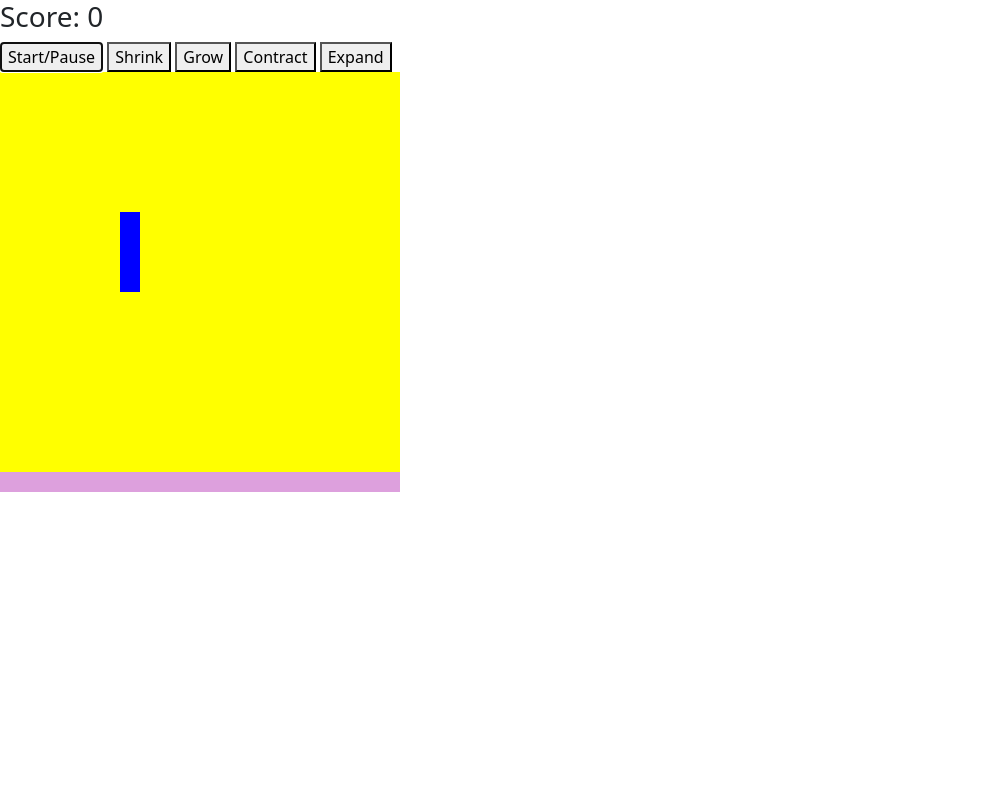
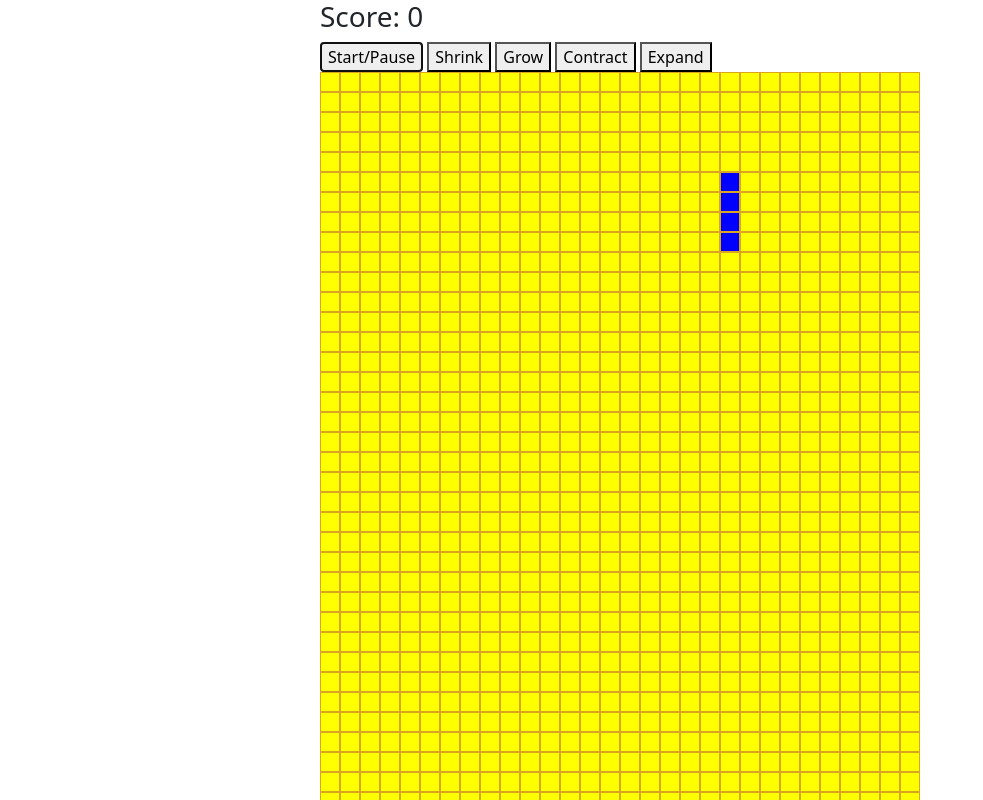
Before and after one commit to JJohan-work/Tetris, a plain HTML site: page index.html in a window 1280 px wide. Both pictures are taken after a click on the button "Start/Pause". Shown: the top 800 px of the page, without its empty margins (0-983 px from the left). Drawn offline with Linux system fonts and the light colour scheme.

Commit message:
add ability to control height and width without breaking game, add buttons to change width

```diff
--- a/css/styles.css
+++ b/css/styles.css
@@ -1,3 +1,9 @@
+body {
+  margin-left:auto;
+  margin-right:auto;
+  width:50vw;
+}
+
 .grid {
   width: 400px;
   display: flex;
@@ -8,22 +14,23 @@
 .grid div {
   height: 20px;
   width:20px;
+  border: 1px solid goldenrod;
 }
 
 .tetrominoblue {
-  background-color: blue;
+  background-color: blue !important;
 }
 
 .tetrominored {
-  background-color: red;
+  background-color: red !important;
 }
 
 .tetrominogreen {
-  background-color: green;
+  background-color: green !important;
 }
 
 .tetrominoorange {
-  background-color: orange;
+  background-color: orange !important;
 }
 
 .ground {
--- a/index.html
+++ b/index.html
@@ -3,19 +3,19 @@
 
 <head>
   <link rel="stylesheet" href="css/bootstrap.css" type="text/css">
-  <link href="css/styles.css" rel="stylesheet" type="text/css">
   <script src="js/jquery-3.5.1.js"></script>
   <script src="js/script.js"></script>
+  <link href="css/styles.css" rel="stylesheet" type="text/css">
   <title>Tetris</title>
 </head>
 <body>
 
   <h3>Score: <span id="score">0</span></h3>
-  <button id="start-button">Start/Pause</button>
+  <button id="startButton">Start/Pause</button>
   <button id="shrink">Shrink</button>
   <button id="grow">Grow</button>
   <button id="contract">Contract</button>
   <button id="expand">Expand</button>
-  <div class="grid">
+  <div class="grid" id="grid">
   </div>
 </body>
--- a/js/script.js
+++ b/js/script.js
@@ -1,21 +1,20 @@
 document.addEventListener('DOMContentLoaded', () => {
-  const width = 20;
+  let width = 30;
+  let height = 50;
+  let speed = 500;
 
-  //add pixel divs
-  for (let i = 0; i < width*20; i++) {
-    $('.grid').append('<div></div>');
-  }
-  for (let i = 0; i < width; i++) {
-    $('.grid').append('<div class="taken ground"></div>');
+  function changeWidth(id,w) {
+    var el = document.getElementById(id);
+    el.style.width = String(w*20)+"px";
   }
 
-  //select grid from DOM
-  const grid = document.querySelector('.grid');
-  let squares = document.querySelectorAll('.grid div');
-  const ScoreDisplay = document.querySelector("#score")
-  const StartBtn = document.querySelector("#start-button")
+  function changeHeight(id,h,w) {
+    var el = document.getElementById(id);
+    el.style.height = String(h*20)+"px";
+  }
 
     //The Tetrominoes
+    function generateTetrominos(width) {
       const lTetromino = [
         [1, width+1, width*2+1, 2],
         [width, width+1, width+2, width*2+2],
@@ -47,20 +46,54 @@ document.addEventListener('DOMContentLoaded', () => {
         [width,width+1,width+2,width+3]
       ]
 
-  const theTetrominoes = [lTetromino, zTetromino, tTetromino, oTetromino, iTetromino]
+      return [lTetromino, zTetromino, tTetromino, oTetromino, iTetromino]
+    }
+
+  //add pixel divs
+  function generatePixel(width, height) {
+    changeWidth("grid",width);
+    changeHeight("grid",height,width);
+
+    for (let i = 0; i < width*height; i++) {
+      $('.grid').append('<div></div>');
+    }
+    for (let i = 0; i < width; i++) {
+      $('.grid').append('<div class="taken ground"></div>');
+    }
+    grid = document.querySelector('.grid');
+    squares = document.querySelectorAll('.grid div');
+    currentPosition = Math.floor(Math.random()*width-3)
+    return generateTetrominos(width);
+  }
+
+  let theTetrominoes = generatePixel(width,height);
+  //select grid from DOM
+  const ScoreDisplay = document.querySelector("#score")
+  const StartBtn = document.querySelector("#start-button")
+
 
   //The colors
 
   colors = ["tetrominoblue","tetrominored","tetrominogreen","tetrominoorange"]
 
-  let currentPosition = 5 //Math.floor(Math.random()*width)
   let currentRotation = Math.floor(Math.random()*4)
   let currentColor = colors[Math.floor(Math.random()*colors.length)]
 
 
 
   //change the screen size
-
+  shrink.onclick = () => {
+    const myNode = document.getElementById("grid");
+    myNode.innerHTML = '';
+    width = width - 1;
+    theTetrominoes = generatePixel(width, height);
+  }
+  grow.onclick = () => {
+    const myNode = document.getElementById("grid");
+    myNode.innerHTML = '';
+    width = width + 1;
+    theTetrominoes = generatePixel(width, height);
+  }
 
 
 //randomly select a Tetromino and its first rotation
@@ -84,7 +117,19 @@ document.addEventListener('DOMContentLoaded', () => {
   }
 
   //make the tetromino move down every second
-  timerId = setInterval(moveDown, 1000)
+  let toggle = true;
+  startButton.onclick = () => {
+    if (toggle) {
+      timerId = setInterval(moveDown, speed);
+      toggle = !toggle;
+    } else {
+      clearTimeout(timerId);
+      const myNode = document.getElementById("grid");
+      myNode.innerHTML = '';
+      generatePixel(width, height);
+      toggle = !toggle;
+    }
+  };
 
   //assign functions to keyCodes
   function control(e) {
@@ -114,9 +159,9 @@ document.addEventListener('DOMContentLoaded', () => {
       //start a new tetromino falling
       random = Math.floor(Math.random() * theTetrominoes.length)
       current = theTetrominoes[random][currentRotation]
-      currentColor = colors[Math.floor(Math.random()*3)]
+      currentColor = colors[Math.floor(Math.random()*colors.length)]
       currentRotation = Math.floor(Math.random()*4)
-      currentPosition = 4 // Math.floor(Math.random()*width)
+      currentPosition = Math.floor(Math.random()*width)
       draw()
     }
   }
```
Lines whose indentation alone changed are shown as unchanged.
